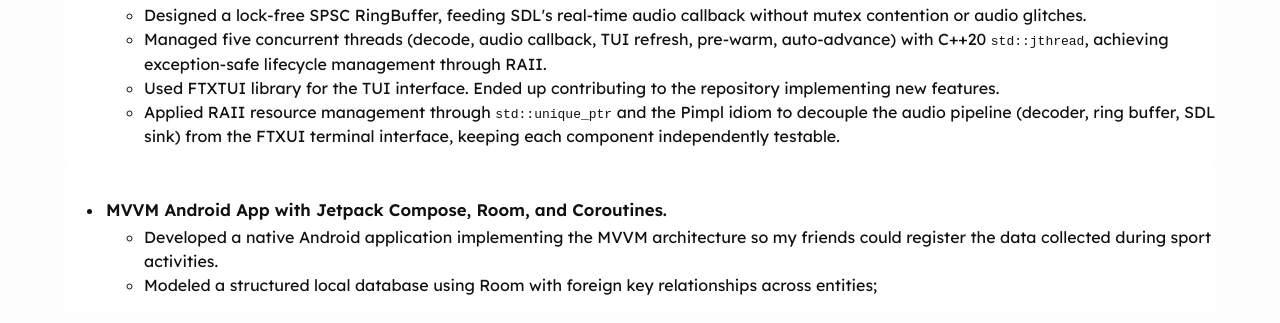
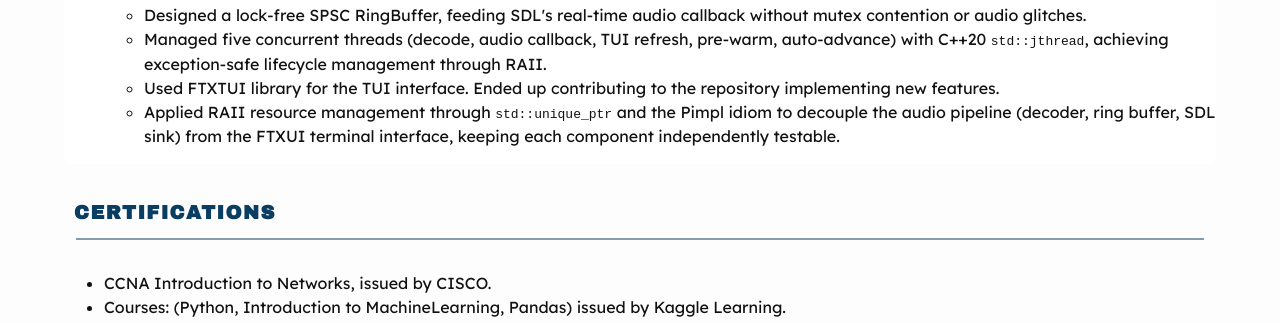
Before and after one commit to Ardet696/CV, a plain HTML site: page index.html in a window 1280 px wide. Shown: the part 1532-1855 px from the top of the page. Drawn offline with Linux system fonts and the light colour scheme; a web font is replaced by a local one.

Commit message:
Removed MVVM app project

```diff
--- a/index.html
+++ b/index.html
@@ -13,7 +13,6 @@
       <div class="logo">
         <img src="assets/CaixaPic.jpg" alt="a logo" id="cv-photo">
       </div>
-
       <div class="header-text">
         <h1 class="centeredText">VICTOR MAGNANI</h1>
       </div>
@@ -25,7 +24,6 @@
             +34 681 13 80 48
           </p>
       </nav>
-
       <main>
         <div class="main-grid-page">
           <div class="grid-container">
@@ -139,22 +137,7 @@
                         </ul>
                     </li>
                   </ul>
-                </div>
-              </div>
-              <div class="project-item">
-                <div class="project-header">
-                  <ul>
-                    <li>
-                      <h3 class="item-title">MVVM Android App with Jetpack Compose, Room, and Coroutines. <span class="date-hidden">~ Summer 2025 </span></h3>                        <ul>
-                            <li>Developed a native Android application implementing the MVVM architecture so my friends could register the data collected during sport activities.</li>
-                            <li>Modeled a structured local database using Room with foreign key relationships across entities;</li>
-                        </ul>
-                    </li>
-                  </ul>
-                </div>
-              </div>
             </section>
-          </div>
           </div>
           <div class="grid-container">
             <section class="certifications-container">
@@ -240,7 +223,6 @@
                 </li>
             </ul>
         </section>
-
         <section class="presentation-column final-col">
             <h2 class="section-title">ABOUT ME</h2>
             <hr class="section-divider">
```
Lines whose indentation alone changed are shown as unchanged.
